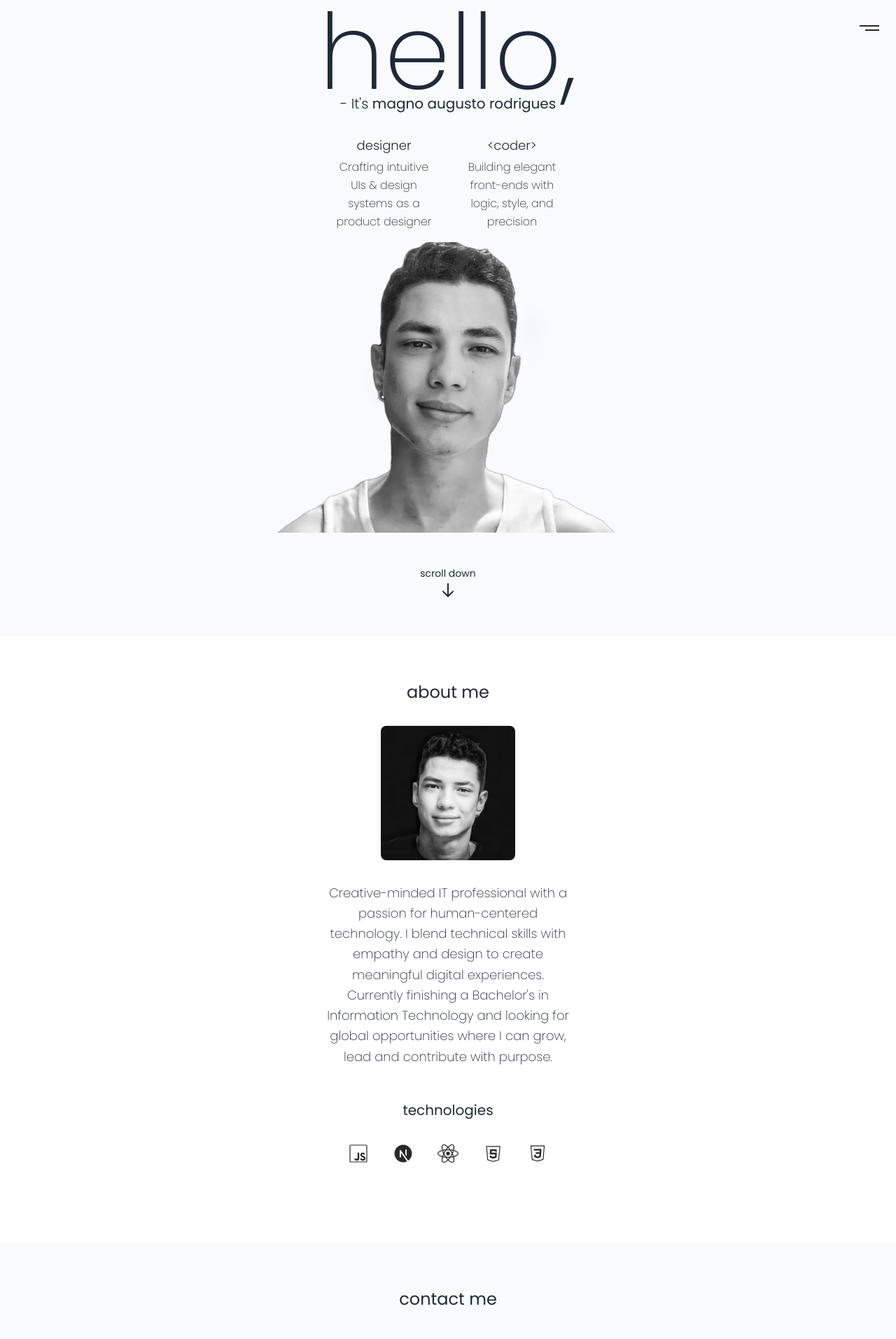
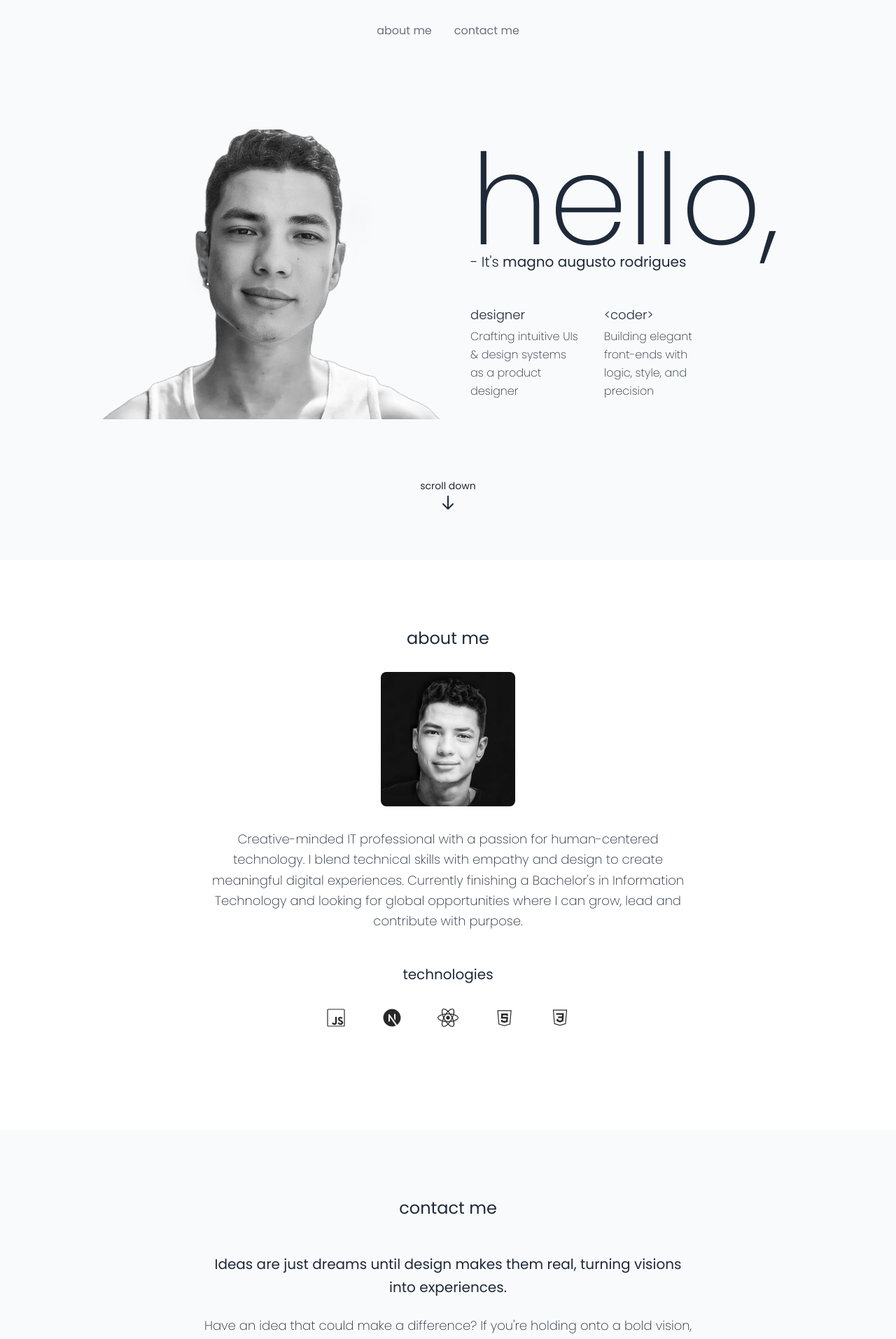
Before and after one commit to magnoaugustoo/landingpage, a Next.js app: page / in a window 1280 px wide. Shown: the top 1913 px of the page at 70% size. Built offline with nearby package versions, Linux system fonts and the light colour scheme.

Commit message:
Desktop design

```diff
--- a/pages/index.tsx
+++ b/pages/index.tsx
@@ -58,8 +58,24 @@
         <link href="https://fonts.googleapis.com/css2?family=Poppins:wght@200;300;400;500;600;700&display=swap" rel="stylesheet" />
       </Head>
 
-      {/* Hamburger Menu Button - 2 riscos */}
-      <div className="fixed top-6 right-6 z-50">
+      {/* Desktop Navigation */}
+      <nav className="hidden md:flex justify-center items-center space-x-8 p-8 absolute top-0 left-0 right-0 z-50">
+        <button
+          onClick={() => scrollToSection('about')}
+          className={`transition-colors duration-300 ${activeSection === 'about' ? 'text-black font-medium' : 'text-gray-500'}`}
+        >
+          about me
+        </button>
+        <button
+          onClick={() => scrollToSection('contact')}
+          className={`transition-colors duration-300 ${activeSection === 'contact' ? 'text-black font-medium' : 'text-gray-500'}`}
+        >
+          contact me
+        </button>
+      </nav>
+
+      {/* Hamburger Menu Button - Mobile Only */}
+      <div className="fixed top-6 right-6 z-50 md:hidden">
         <button
           onClick={toggleMenu}
           className="flex flex-col justify-center items-center w-8 h-8 space-y-1 focus:outline-none"
@@ -74,12 +90,11 @@
         </button>
       </div>
 
-
       {/* Mobile Menu Overlay */}
       <div
         className={`fixed inset-0 bg-white z-40 transform transition-transform duration-300 ease-in-out ${
           menuOpen ? 'translate-x-0' : 'translate-x-full'
-        } flex flex-col justify-center items-center`}
+        } flex flex-col justify-center items-center md:hidden`}
       >
         <nav className="flex flex-col items-center space-y-8 text-2xl">
           <button
@@ -104,32 +119,9 @@
       </div>
 
       {/* Home Section */}
-      <section ref={homeRef} className="min-h-screen flex flex-col justify-between px-8 pt-0 pb-4" style={{ minHeight: '100dvh' }}>
-        <div className="flex-1 flex flex-col justify-center items-center text-center">
-          <h1 className="text-[150px] font-extralight leading-none mb-0">hello,</h1>
-          <p className="text-xl mb-8 -mt-4">
-            <span className="font-light">- It&apos;s</span>{' '}
-            <span className="font-normal">magno augusto rodrigues</span>
-          </p>
-
-
-          <div className="grid grid-cols-2 gap-4 mb-4 w-full max-w-[350px] place-items-center">
-            <div>
-              <h2 className="text-lg font-light mb-1">designer</h2>
-              <p className="text-base font-extralight leading-relaxed w-[150px]">
-                Crafting intuitive UIs & design systems as a product designer
-              </p>
-            </div>
-            <div>
-              <h2 className="text-lg font-light mb-1">&lt;coder&gt;</h2>
-              <p className="text-base font-extralight leading-relaxed w-[150px]">
-                Building elegant front-ends with logic, style, and precision
-              </p>
-            </div>
-          </div>
-        </div>
-
-        <div className="mx-auto mb-12">
+      <section ref={homeRef} className="min-h-screen flex flex-col justify-between px-8 pt-0 pb-4 md:flex-row md:items-center md:justify-center md:gap-8 md:px-16 lg:px-24" style={{ minHeight: '100dvh' }}>
+        {/* Image container - Mobile: bottom, Desktop: left */}
+        <div className="mx-auto mb-12 order-2 md:order-1 md:mb-0 md:w-1/2 md:flex md:justify-end">
           <Image
             src="/home.png"
             alt="Magno Augusto Rodrigues"
@@ -140,7 +132,32 @@
           />
         </div>
 
-        <div className="text-center mb-8">
+        {/* Text content - Mobile: top, Desktop: right */}
+        <div className="flex-1 flex flex-col justify-center items-center text-center order-1 md:order-2 md:items-start md:text-left md:w-1/2">
+          <h1 className="text-[150px] font-extralight leading-none mb-0 md:text-[180px]">hello,</h1>
+          <p className="text-xl mb-8 -mt-4 md:mb-12">
+            <span className="font-light">- It&apos;s</span>{' '}
+            <span className="font-normal">magno augusto rodrigues</span>
+          </p>
+
+          <div className="grid grid-cols-2 gap-4 mb-4 w-full max-w-[350px] place-items-center md:place-items-start md:gap-8">
+            <div>
+              <h2 className="text-lg font-light mb-1">designer</h2>
+              <p className="text-base font-extralight leading-relaxed w-[150px] md:w-auto">
+                Crafting intuitive UIs & design systems as a product designer
+              </p>
+            </div>
+            <div>
+              <h2 className="text-lg font-light mb-1">&lt;coder&gt;</h2>
+              <p className="text-base font-extralight leading-relaxed w-[150px] md:w-auto">
+                Building elegant front-ends with logic, style, and precision
+              </p>
+            </div>
+          </div>
+        </div>
+
+        {/* Scroll indicator - visible on both layouts but positioned differently */}
+        <div className="text-center mb-8 w-full absolute bottom-0 left-0 md:bottom-8">
           <p className="text-sm">scroll down</p>
           <svg className="w-6 h-6 mx-auto mt-2 animate-bounce" fill="none" stroke="currentColor" viewBox="0 0 24 24" xmlns="http://www.w3.org/2000/svg">
             <path strokeLinecap="round" strokeLinejoin="round" strokeWidth={2} d="M19 14l-7 7m0 0l-7-7m7 7V3" />
@@ -149,7 +166,7 @@
       </section>
 
       {/* About Me Section */}
-      <section ref={aboutRef} id="about" className="min-h-screen bg-white flex flex-col px-8 py-16" style={{ minHeight: '100dvh' }}>
+      <section ref={aboutRef} id="about" className="min-h-screen bg-white flex flex-col px-8 py-16 md:py-24" style={{ minHeight: '100dvh' }}>
         <h2 className="text-2xl mb-8 text-center">about me</h2>
 
         <div className="mx-auto mb-8 w-48 h-48 overflow-hidden rounded-lg">
@@ -162,7 +179,7 @@
           />
         </div>
 
-        <p className="font-extralight text-center text-lg leading-relaxed mb-12 max-w-[350px] mx-auto">
+        <p className="font-extralight text-center text-lg leading-relaxed mb-12 max-w-[350px] mx-auto md:max-w-[700px]">
           Creative-minded IT professional with a passion for human-centered technology.
           I blend technical skills with empathy and design to create meaningful digital experiences.
           Currently finishing a Bachelor&apos;s in Information Technology and looking for global
@@ -171,7 +188,7 @@
 
         <div className="mb-8">
           <h3 className="text-center text-xl mb-6">technologies</h3>
-          <div className="flex justify-center space-x-4">
+          <div className="flex justify-center space-x-4 md:space-x-8">
             <div className="flex flex-col items-center">
               <div className="w-12 h-12 flex items-center justify-center mb-2">
                 <Image
@@ -228,21 +245,21 @@
 
       {/* Contact Me Section */}
       <section ref={contactRef} id="contact" className="flex flex-col min-h-screen" style={{ minHeight: '100dvh' }}>
-        <div className="px-8 py-16 flex-grow">
+        <div className="px-8 py-16 flex-grow md:py-24">
           <h2 className="text-2xl mb-12 text-center">contact me</h2>
 
           <div className="text-center mb-24">
-            <p className="font-regular text-xl leading-relaxed mb-6 max-w-[350px] mx-auto">
+            <p className="font-regular text-xl leading-relaxed mb-6 max-w-[350px] mx-auto md:max-w-[700px]">
               Ideas are just dreams until design makes them real, turning visions into experiences.
             </p>
 
-            <p className="text-lg font-extralight leading-relaxed mb-6 max-w-[350px] mx-auto">
+            <p className="text-lg font-extralight leading-relaxed mb-6 max-w-[350px] mx-auto md:max-w-[700px]">
               Have an idea that could make a difference?
               If you&apos;re holding onto a bold vision, a meaningful project, or just a spark of inspiration—you don&apos;t have to build it alone.
               I&apos;m here to help turn your ideas into powerful, real-world designs that connect, inspire, and make an impact.
             </p>
 
-            <p className="text-lg font-extralight leading-relaxed mb-6 max-w-[300px] mx-auto">
+            <p className="text-lg font-extralight leading-relaxed mb-6 max-w-[300px] mx-auto md:max-w-[500px]">
               Let&apos;s bring your vision to life. Get in touch and let&apos;s create something remarkable together.
             </p>
 
@@ -291,9 +308,6 @@
           </footer>
         </div>
       </section>
-
-
-
     </div>
   );
 }
```
